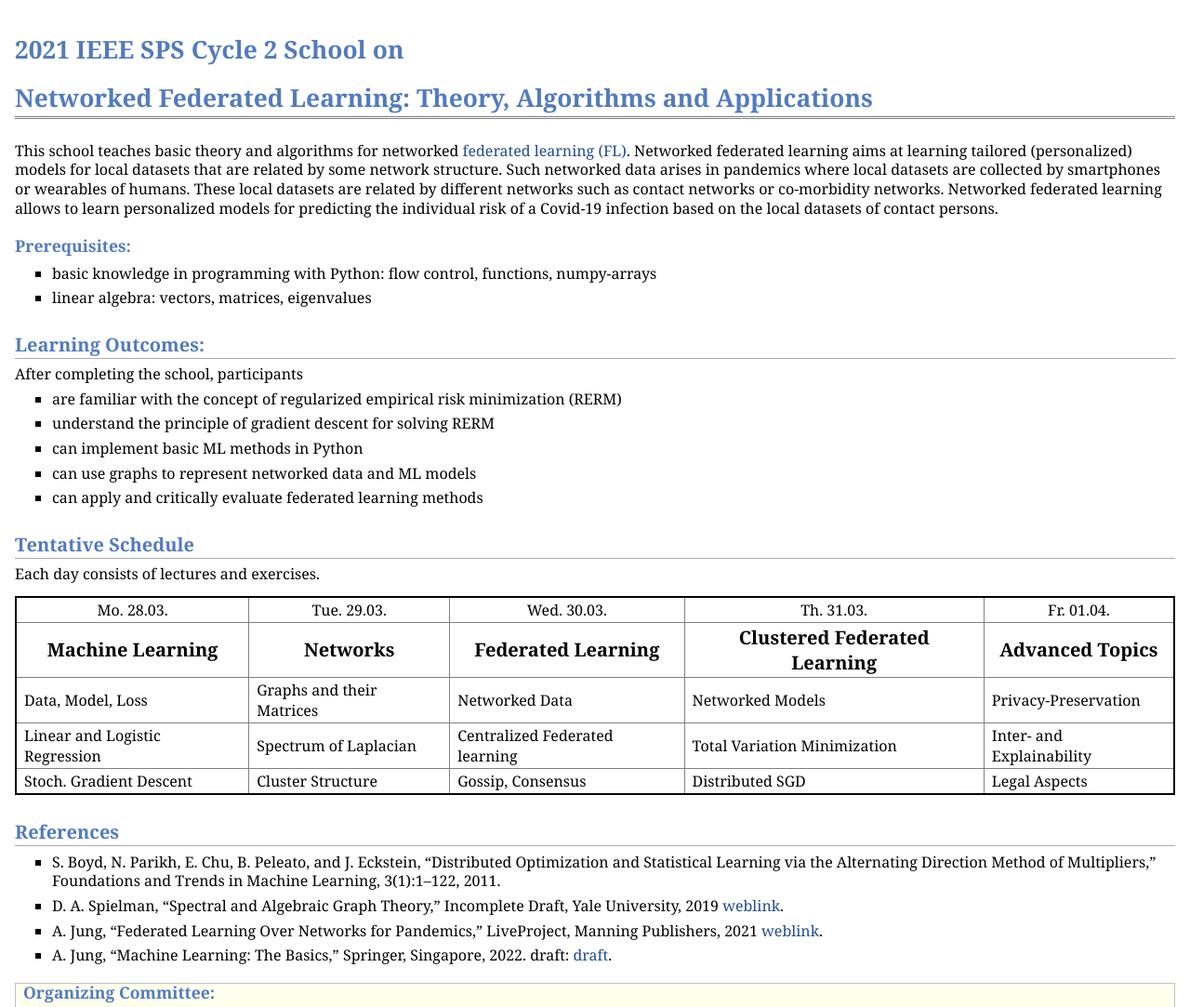
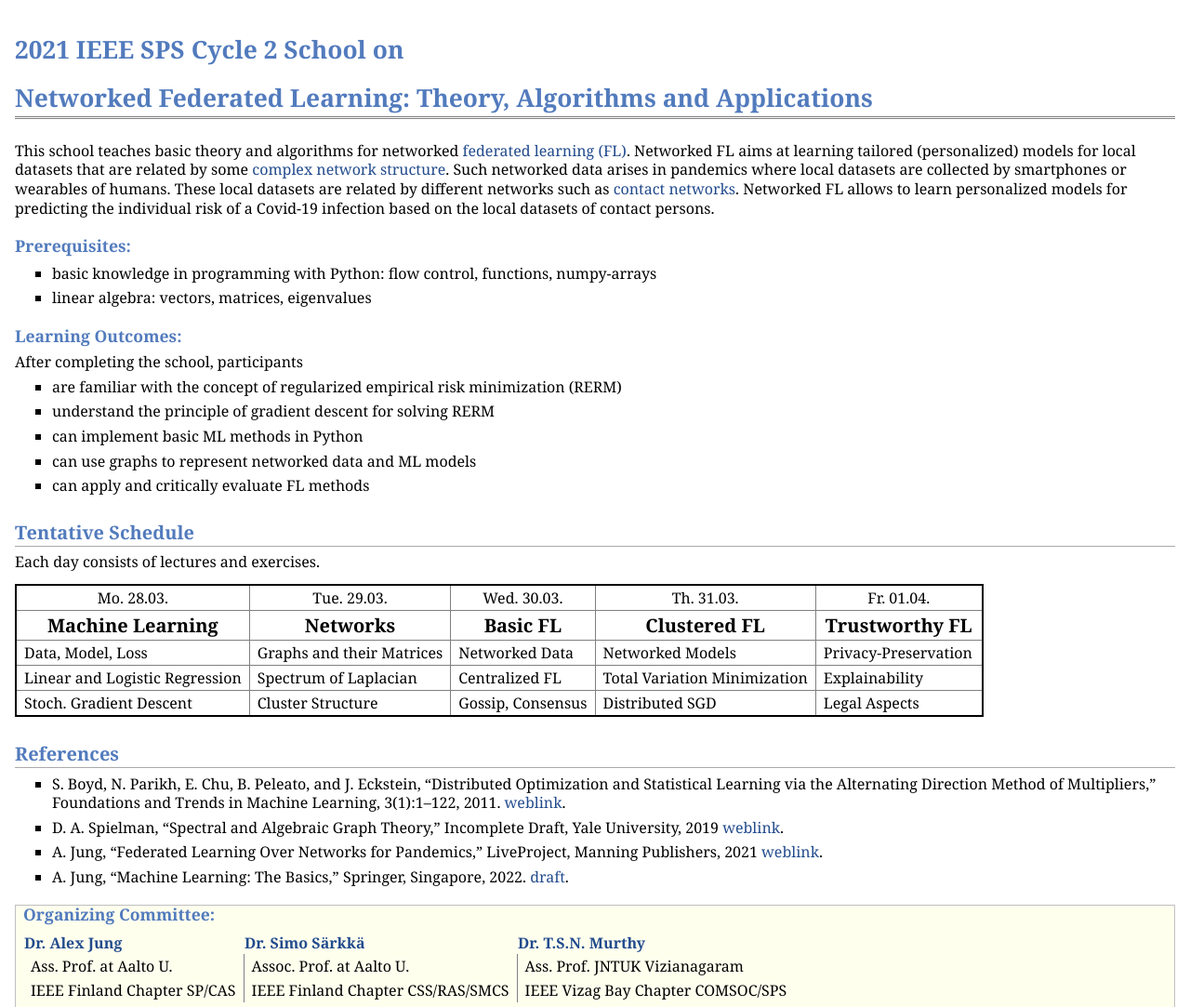
Before and after one commit to ieeespcasfinland/ieeespcasfinland.github.io, a plain HTML site: page index.html in a window 1280 px wide. Shown: the top 1083 px of the page at 93% size. Drawn offline with Linux system fonts and the light colour scheme.

Commit message:
update site

```diff
--- a/index.html
+++ b/index.html
@@ -12,7 +12,7 @@
 <div id="toptitle">
 <h1><br /> 2021 IEEE SPS Cycle 2 School on <br /><br /> Networked Federated Learning: Theory, Algorithms and Applications</h1>
 </div>
-<p>This school teaches basic theory and algorithms for networked <a href="https://en.wikipedia.org/wiki/Federated_learning" target="_blank">federated learning (FL)</a>. Networked federated learning aims at learning tailored (personalized) models for local datasets that are related by some network structure. Such networked data arises in pandemics where local datasets are collected by smartphones or wearables of humans. These local datasets are related by different networks such as contact networks or co-morbidity networks. Networked federated learning allows to learn personalized models for predicting the individual risk of a Covid-19 infection based on the local datasets of contact persons. </p>
+<p>This school teaches basic theory and algorithms for networked <a href="https://en.wikipedia.org/wiki/Federated_learning" target="_blank">federated learning (FL)</a>. Networked FL aims at learning tailored (personalized) models for local datasets that are related by some <a href="https://en.wikipedia.org/wiki/Complex_network" target="_blank">complex network structure</a>. Such networked data arises in pandemics where local datasets are collected by smartphones or wearables of humans. These local datasets are related by different networks such as <a href="https://en.wikipedia.org/wiki/Contact_tracing" target="_blank">contact networks</a>. Networked FL allows to learn personalized models for predicting the individual risk of a Covid-19 infection based on the local datasets of contact persons. </p>
 <h3>Prerequisites: </h3>
 <ul>
 <li><p>basic knowledge in programming with Python: flow control, functions, numpy-arrays</p>
@@ -20,7 +20,7 @@
 <li><p>linear algebra: vectors, matrices, eigenvalues</p>
 </li>
 </ul>
-<h2>Learning Outcomes:</h2>
+<h3>Learning Outcomes:</h3>
 <p>After completing the school, participants </p>
 <ul>
 <li><p>are familiar with the concept of regularized empirical risk minimization (RERM)</p>
@@ -31,7 +31,7 @@
 </li>
 <li><p>can use graphs to represent networked data and ML models </p>
 </li>
-<li><p>can apply and critically evaluate federated learning methods</p>
+<li><p>can apply and critically evaluate FL methods</p>
 </li>
 </ul>
 <h2>Tentative Schedule </h2>
@@ -47,9 +47,9 @@
 <tr style=font-size:20px>
 <td>  <b> Machine Learning </b> </td>
 <td> <b> Networks</b></td>
-<td><b> Federated Learning</b></td>
-<td><b> Clustered Federated Learning</b></td>
-<td><b>  Advanced Topics</b></td>
+<td><b>  Basic FL</b></td>
+<td><b> Clustered FL</b></td>
+<td><b> Trustworthy FL </b></td>
 </tr>
 <tr>
 <td style="text-align:left"> Data, Model, Loss</td>
@@ -61,9 +61,9 @@
 <tr>
 <td style="text-align:left">Linear and Logistic Regression </td>
 <td style="text-align:left">Spectrum of Laplacian</td>
-<td style="text-align:left"> Centralized Federated learning  </td>
+<td style="text-align:left"> Centralized FL  </td>
 <td style="text-align:left"> Total Variation Minimization</td>
-<td style="text-align:left"> Inter- and Explainability </td>
+<td style="text-align:left"> Explainability </td>
 </tr>
 <tr>
 <td style="text-align:left"> Stoch. Gradient Descent </td>
@@ -75,13 +75,13 @@
 </table></p>
 <h2>References</h2>
 <ul>
-<li><p>S. Boyd, N. Parikh, E. Chu, B. Peleato, and J. Eckstein, &ldquo;Distributed Optimization and Statistical Learning via the Alternating Direction Method of Multipliers,&rdquo; Foundations and Trends in Machine Learning, 3(1):1–122, 2011.</p>
+<li><p>S. Boyd, N. Parikh, E. Chu, B. Peleato, and J. Eckstein, &ldquo;Distributed Optimization and Statistical Learning via the Alternating Direction Method of Multipliers,&rdquo; Foundations and Trends in Machine Learning, 3(1):1–122, 2011. <a href="https://web.stanford.edu/~boyd/papers/pdf/admm_distr_stats.pdf" target="_blank">weblink</a>.</p>
 </li>
 <li><p>D. A. Spielman, &ldquo;Spectral and Algebraic Graph Theory,&rdquo; Incomplete Draft, Yale University, 2019 <a href="http://cs-www.cs.yale.edu/homes/spielman/sagt/sagt.pdf" target="_blank">weblink</a>.</p>
 </li>
 <li><p>A. Jung, &ldquo;Federated Learning Over Networks for Pandemics,&rdquo; LiveProject, Manning Publishers, 2021 <a href="https://www.manning.com/liveprojectseries/federated-learning-ser" target="_blank">weblink</a>.</p>
 </li>
-<li><p>A. Jung, &ldquo;Machine Learning: The Basics,&rdquo; Springer, Singapore, 2022. draft:  <a href="https://mlbook.cs.aalto.fi" target="_blank">draft</a>.</p>
+<li><p>A. Jung, &ldquo;Machine Learning: The Basics,&rdquo; Springer, Singapore, 2022. <a href="https://mlbook.cs.aalto.fi" target="_blank">draft</a>.</p>
 </li>
 </ul>
 <div class="infoblock">
@@ -113,7 +113,7 @@
 <p><img src="horizon2020.png" alt="logo" height="200"> <img src="aaltologo.png" alt="logo" height="200"> <img src="SPS_Logo_Color_RGB.png" alt="logo" height="200">   </p>
 <div id="footer">
 <div id="footer-text">
-Page generated 2022-01-29 21:15:26 EET, by <a href="http://jemdoc.jaboc.net/">jemdoc</a>.
+Page generated 2022-01-29 21:35:15 EET, by <a href="http://jemdoc.jaboc.net/">jemdoc</a>.
 </div>
 </div>
 </div>
```
Also changed, not shown: 1 other file.
